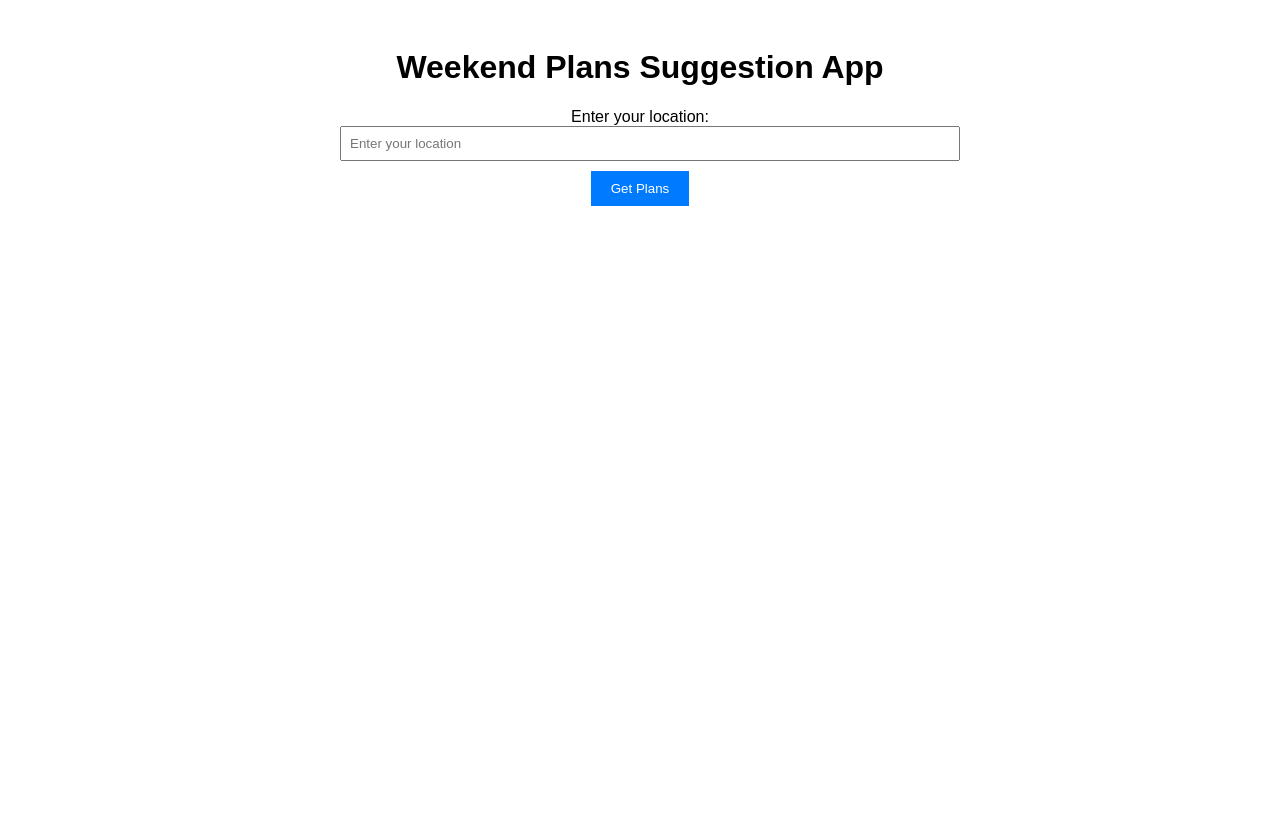
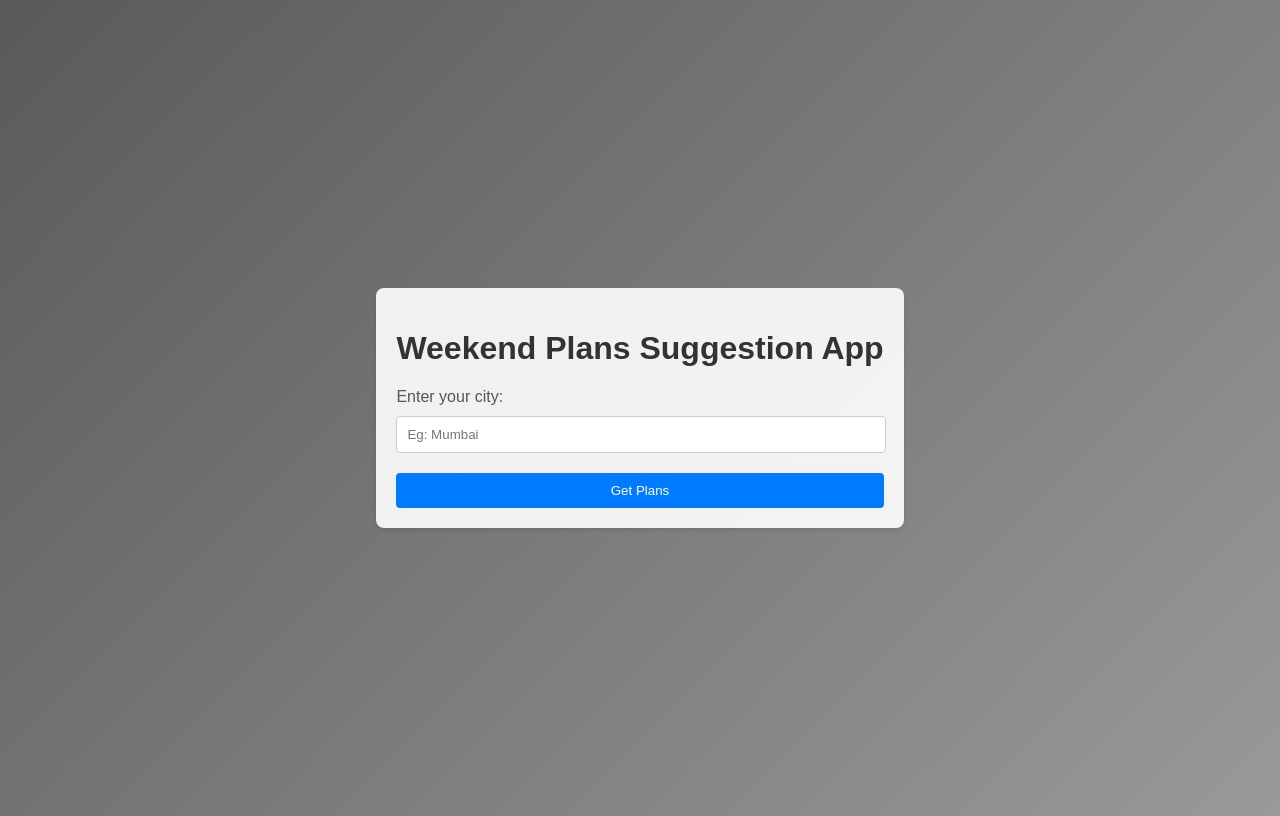
Before and after one commit to Annarhysa/Weekndr, a Flask app: page / in a window 1280 px wide. Before the commit the page ends 206 px from the top, so only its background shows below. Run offline with Flask 3, Linux system fonts and the light colour scheme; parts of the project's set-up code (start-up, migrations or seed data) failed here and were passed over.

Commit message:
enhancing the css

```diff
--- a/static/styles.css
+++ b/static/styles.css
@@ -1,33 +1,64 @@
 body {
     font-family: Arial, sans-serif;
+    background: linear-gradient(135deg, #000000, #ffffff);
+    background-size: 400% 400%;
+    animation: gradientBackground 10s ease infinite;
+    display: flex;
+    justify-content: center;
+    align-items: center;
+    min-height: 100vh;
 }
 
 .container {
-    max-width: 600px;
-    margin: 0 auto;
+    max-width: 700px;
     padding: 20px;
+    background-color: rgba(255, 255, 255, 0.9);
+    border-radius: 8px;
+    box-shadow: 0 2px 4px rgba(0, 0, 0, 0.1);
+}
+
+h1 {
     text-align: center;
+    color: #333;
+}
+
+label {
+    display: block;
+    margin-bottom: 10px;
+    color: #555;
 }
 
 input[type="text"] {
-    width: 100%;
-    margin-bottom: 10px;
-    padding: 8px;
+    width: calc(100% - 20px); /* Subtract padding */
+    padding: 10px;
+    margin-bottom: 20px;
+    border: 1px solid #ccc;
+    border-radius: 4px;
 }
 
-button {
-    padding: 10px 20px;
+button[type="submit"] {
+    width: 100%;
+    padding: 10px;
     background-color: #007bff;
     color: #fff;
     border: none;
+    border-radius: 4px;
     cursor: pointer;
 }
 
-button:hover {
+button[type="submit"]:hover {
     background-color: #0056b3;
 }
 
-#plans {
-    margin-top: 20px;
-    text-align: left;
+/* Animation for gradient background */
+@keyframes gradientBackground {
+    0% {
+        background-position: 0% 50%;
+    }
+    50% {
+        background-position: 100% 50%;
+    }
+    100% {
+        background-position: 0% 50%;
+    }
 }
--- a/templates/index.html
+++ b/templates/index.html
@@ -10,8 +10,8 @@
     <div class="container">
         <h1>Weekend Plans Suggestion App</h1>
         <form action = "/suggest_plans" method = "post">
-            <label for="location">Enter your location:</label>
-            <input type="text" id="location" name ="location" placeholder="Enter your location">
+            <label for="location">Enter your city:</label>
+            <input type="text" id="location" name ="location" placeholder="Eg: Mumbai">
             <button type = "submit" value = "Submit">Get Plans</button>
     </div>
 
```
Also changed, not shown: static/script.js (deleted, +0 -44 lines).
